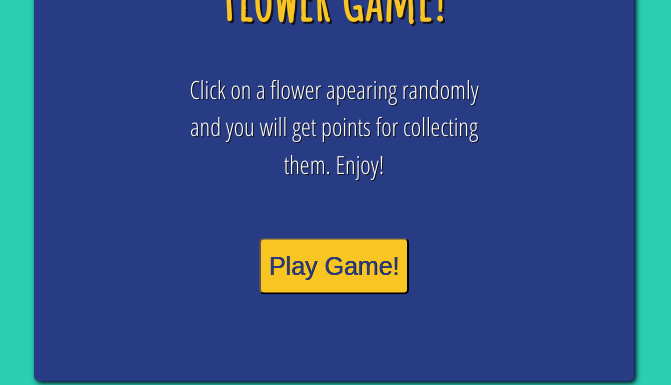
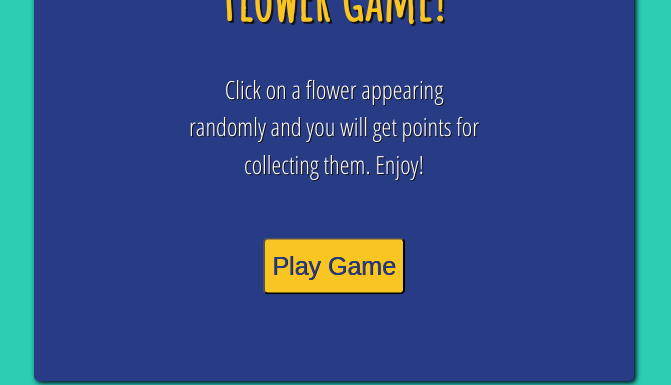
Before and after one commit to alexandriaroberts/FloweGame-VueJS, a Vue app in the folder game-test/: page / in a window 1280 px wide. Shown: the part 177-562 px from the top of the page, without its empty margins (306-977 px from the left). Built offline with nearby package versions, Linux system fonts and the light colour scheme.

Commit message:
Working on Play Again Problem

```diff
--- a/game-test/src/components/Flower.vue
+++ b/game-test/src/components/Flower.vue
@@ -27,7 +27,7 @@ export default {
   methods: {
     //Was testing and it worked, need to find a proper solution
     aFlowerClicked(index) {
-       this.$emit("HelloEmitting");
+        this.$emit("HelloEmitting");
     }
   }
 };
--- a/game-test/src/components/FlowerGame.vue
+++ b/game-test/src/components/FlowerGame.vue
@@ -9,11 +9,11 @@
       v-on:HelloEmitting="removeFlower"
     ></flower>
 
-    <div class="screenPlay" v-if="!gameStarted && numberOfGamesPlayed === true">
-      <img class="screen-flower" src="https://i.imgur.com/RjzfjS5.png">
+    <div class="screenPlay" v-if="!gameStarted">
+ <img class="screen-flower" src="https://i.imgur.com/RjzfjS5.png"/>
       <h1>Flower Game!</h1>
-      <p>Click on a flower apearing randomly and you will get points for collecting them. Enjoy!</p>
-      <button class="btn" v-show="!gameStarted" @click="start">Play Game!</button>
+ <p>Click on a flower appearing randomly and you will get points for collecting them. Enjoy!</p>
+      <button class="btn" v-show="!gameStarted" @click="start">Play Game</button>
     </div>
       <div v-else-if="timeRemaining !== 0">
       <score-board class="scoreboard" :score="score" :timeRemaining="timeRemaining"></score-board>
@@ -23,7 +23,8 @@
       <h2>The game is finished!😃✨✨🎉</h2>
       <p>Your score is {{score}}!💖</p>
 
-      <!-- <button class="btn" @click="start">Play Again!</button> -->
+      <button class="btn" @click="start">Play Again!</button>
+    </div>
   </div>
   </div>
 </template>
@@ -121,7 +122,9 @@ export default {
       this.score = 0;
       this.gameStarted = true;
       setTimeout(() => {
+        this.timeRemaining = 0;
           this.endGame();
+
       }, this.duration * 1000);
       this.addFlower();
     },
@@ -129,8 +132,7 @@ export default {
       clearInterval(this.timerId);
       this.timerId = null;
       this.started = false;
-      this.flowers = null;
-      alert("Times up!");
+      this.flowers = 0;
     },
     removeFlower(flower, userFailedtoClick = false) {
       if (userFailedtoClick !== true) {
@@ -141,12 +143,17 @@ export default {
     }
   },
   computed: {
-    numberOfGamesPlayed() {
-      if(this.start) {
+    //     flowers () {
+    //       return Object.values(this.liveFlowers);
+    //     }
+    noOfGamesPlayed: function() {
+      if (this.start()) {
         return true;
       } else {
         return false;
       }
+
+      console.log("hey");
     }
   }
 };
```
Lines whose indentation alone changed are shown as unchanged.
